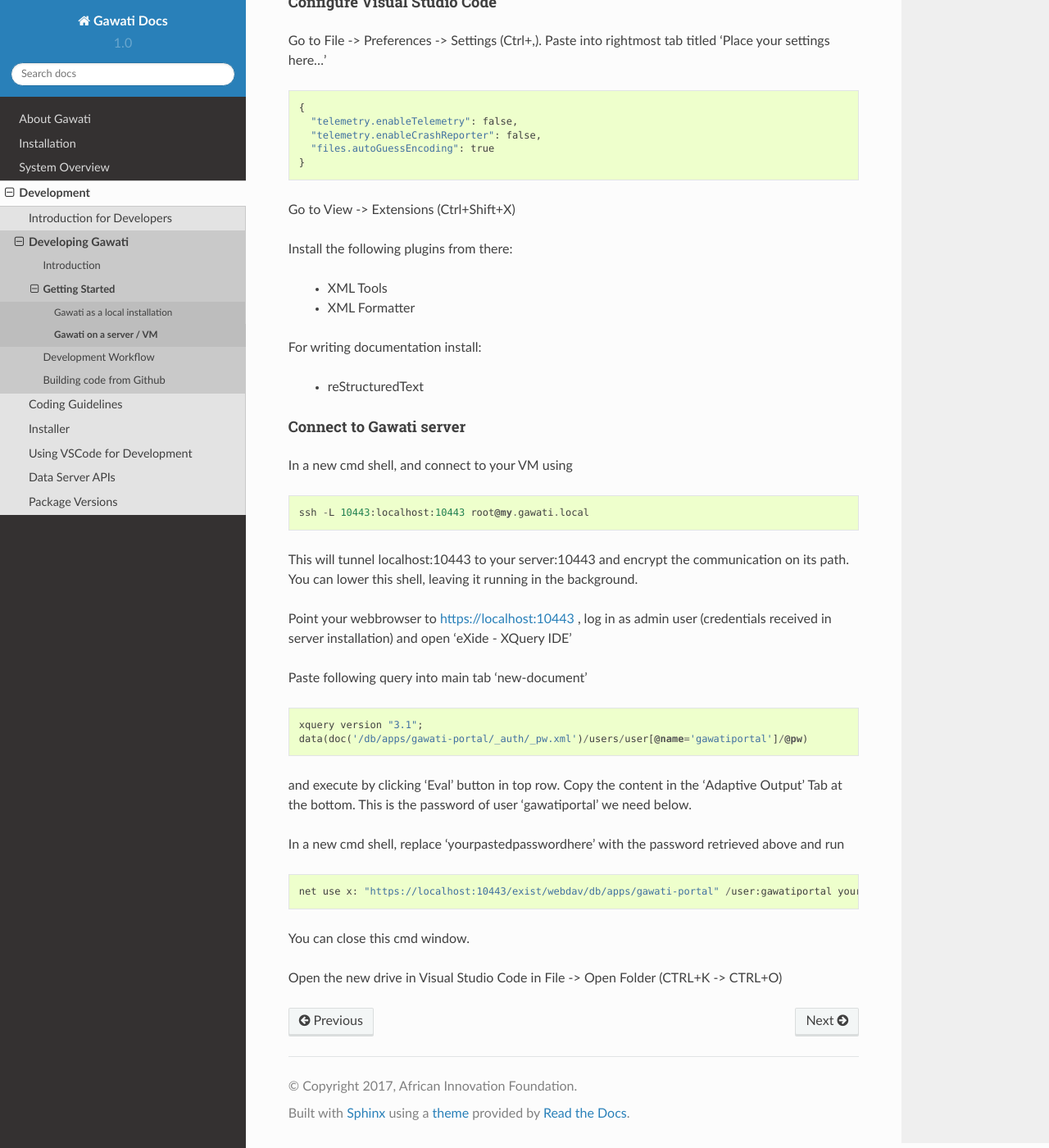
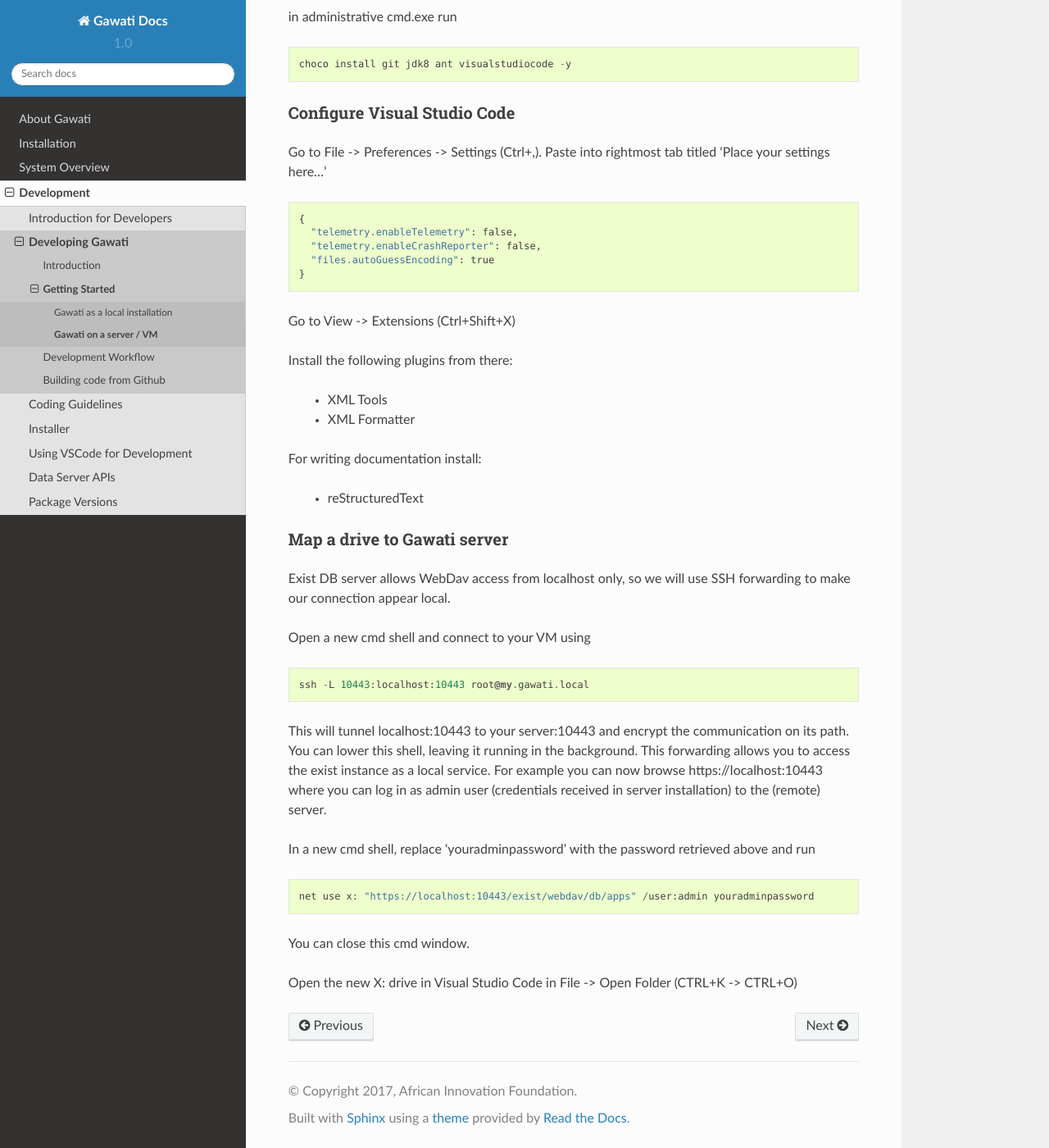
Before and after one commit to gawati/gawati-docs, a Sphinx documentation site: the page built from docs/source/development/dev-env-vm.rst, in a window 1280 px wide and 1400 px high, scrolled down 2465 px. Shown: the whole window at 82% size. Built offline with Sphinx 7.4.7 and the Read the Docs theme 2.0.0, drawn with Linux system fonts in a browser that asks for light colours; some of the changed text lies outside the part shown.

Commit message:
Open host local firewall

```diff
--- a/docs/source/development/dev-env-vm.rst
+++ b/docs/source/development/dev-env-vm.rst
@@ -76,10 +76,14 @@ IP of your VM::
 
 You can connect to it using ssh::
 
-  ssh -L 10443:localhost:10443 root@my.gawati.local
+  ssh root@my.gawati.local
+
+Allow all traffic from your PC to your VM (dont do this for internet facing servers) ::
+
+  firewall-cmd --zone=trusted --change-interface=eth0 --permanent
 
 From :doc:`Gawati installer<./setup-essentials>` documentation, just download the
-installer as described and run it twice and reboot the system after installation
+installer as described, run it twice and reboot the system after installation
 to activate kernel configurations and have services bind to IPs correctly ::
 
   curl "https://gawati.org/setup" -o setup
@@ -91,24 +95,23 @@ to activate kernel configurations and have services bind to IPs correctly ::
   poweroff
 
 Create another linked clone as above, but name it "Gawati Dev".
-You can then run this clone, and when you are done with it or broke it, delete it
-(with deleting files) and create a new clone to restart with a clean slate.
+You can then run this clone headless, and when you are done with it or broke it,
+delete it (with deleting files) and create a new clone to restart with a clean slate.
 
 
 Install your desktop development tools
 **************************************
 
-For MS Windows
-""""""""""""""
+Install development applications
+""""""""""""""""""""""""""""""""
 
-Install development applications
-''''''''''''''''''''''''''''''''
+in administrative cmd.exe run ::
 
-choco install git jdk8 ant visualstudiocode -y
+  choco install git jdk8 ant visualstudiocode -y
 
 
 Configure Visual Studio Code
-''''''''''''''''''''''''''''
+""""""""""""""""""""""""""""
 
 Go to File -> Preferences -> Settings (Ctrl+,). Paste into rightmost tab titled
 'Place your settings here...' ::
@@ -131,38 +134,30 @@ For writing documentation install:
  - reStructuredText
 
 
-Connect to Gawati server
-''''''''''''''''''''''''
+Map a drive to Gawati server
+""""""""""""""""""""""""""""
 
-In a new cmd shell, and connect to your VM using ::
+Exist DB server allows WebDav access from localhost only, so we will use SSH
+forwarding to make our connection appear local.
+
+Open a new cmd shell and connect to your VM using ::
 
   ssh -L 10443:localhost:10443 root@my.gawati.local
 
 This will tunnel localhost:10443 to your server:10443 and encrypt the communication
-on its path. You can lower this shell, leaving it running in the background.
+on its path. You can lower this shell, leaving it running in the background. This
+forwarding allows you to access the exist instance as a local service. For example
+you can now browse https://localhost:10443 where you can log in as admin user (credentials
+received in server installation) to the (remote) server.
 
-
-Point your webbrowser to https://localhost:10443 , log in as admin user (credentials
-received in server installation) and open 'eXide - XQuery IDE'
-
-Paste following query into main tab 'new-document' ::
-
-  xquery version "3.1";
-  data(doc('/db/apps/gawati-portal/_auth/_pw.xml')/users/user[@name='gawatiportal']/@pw)
-
-and execute by clicking 'Eval' button in top row.
-Copy the content in the 'Adaptive Output' Tab at the bottom. This is the password
-of user 'gawatiportal' we need below.
-
-
-In a new cmd shell, replace 'yourpastedpasswordhere' with the password retrieved
+In a new cmd shell, replace 'youradminpassword' with the password retrieved
 above and run ::
 
-  net use x: "https://localhost:10443/exist/webdav/db/apps/gawati-portal" /user:gawatiportal yourpastedpasswordhere
+  net use x: "https://localhost:10443/exist/webdav/db/apps" /user:admin youradminpassword
 
 You can close this cmd window.
 
-Open the new drive in Visual Studio Code in File -> Open Folder (CTRL+K -> CTRL+O)
+Open the new X: drive in Visual Studio Code in File -> Open Folder (CTRL+K -> CTRL+O)
 
 
 .. _Chocolatey: https://chocolatey.org/
```
Also changed, not shown: other parts of docs/source/development/dev-env-vm.rst (+1 -1 lines).
